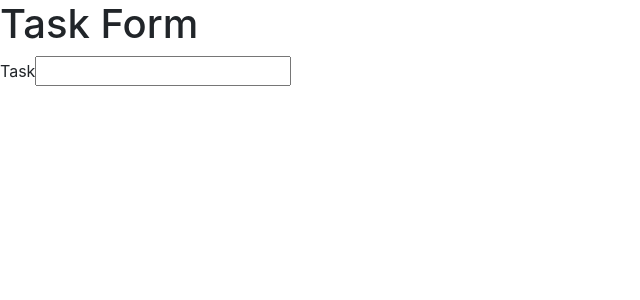
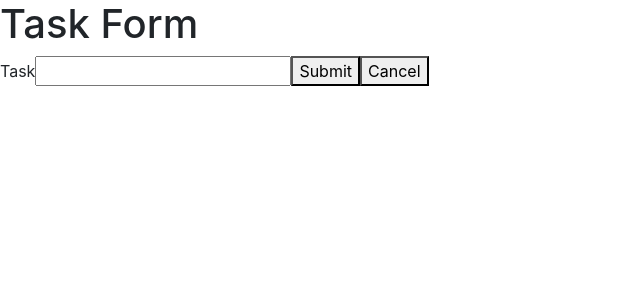
Before and after one commit to nezlobnaya/todo-app, a React (Create React App) app: page /addtask in a window 1280 px wide. Shown: the top 300 px of the page, without its empty margins (0-640 px from the left). Built offline with nearby package versions, Linux system fonts and the light colour scheme.

Commit message:
Added Submit and Cancel buttons to TaskForm

```diff
--- a/src/components/tasks/taskForm/TaskForm.jsx
+++ b/src/components/tasks/taskForm/TaskForm.jsx
@@ -17,12 +17,18 @@ function TaskForm({ setTasks, tasks, history }) {
         setTasks([...tasks, formValues]);
         history.push('/');
     }
+
+    function handleCancel() {
+        history.push('/');
+    }
     return (
         <div>
             <h1>Task Form</h1>
             <form onSubmit={handleSubmit}>
                 <label>Task</label>
                 <input name='task' value={formValues.task} onChange={handleChange} />
+                <button type='submit'>Submit</button>
+                <button onClick={handleCancel}>Cancel</button>
             </form>
         </div>
     )
```
